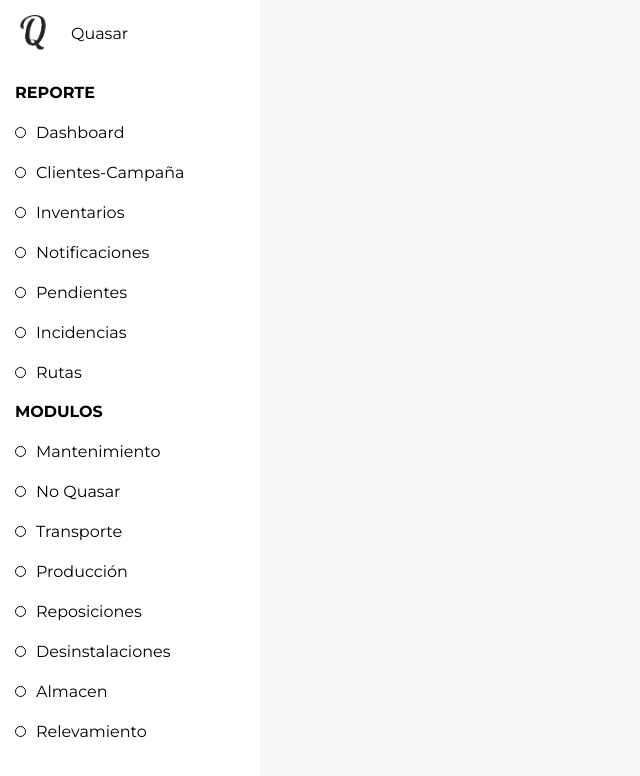
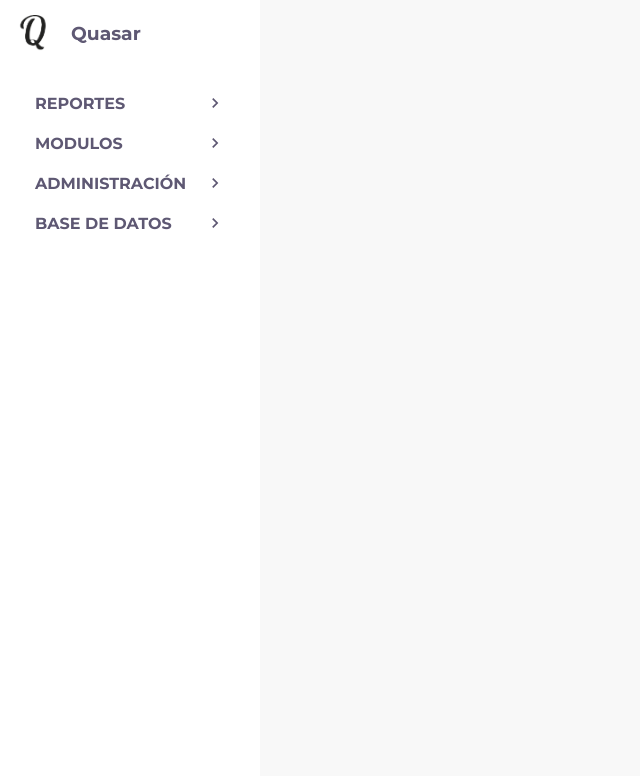
Before and after one commit to JorgeArteagaR3/quasar-menu, a React (Create React App) app: page / in a window 1280 px wide. Shown: the top 776 px of the page, without its empty margins (0-640 px from the left). Built offline with nearby package versions, Linux system fonts and the light colour scheme.

Commit message:
still working on menu

```diff
--- a/package.json
+++ b/package.json
@@ -8,6 +8,7 @@
     "@testing-library/user-event": "^13.5.0",
     "react": "^18.2.0",
     "react-dom": "^18.2.0",
+    "react-icons": "^4.7.1",
     "react-scripts": "5.0.1",
     "web-vitals": "^2.1.4"
   },
--- a/src/App.css
+++ b/src/App.css
@@ -6,13 +6,21 @@
     align-items: center;
     gap: 20px;
     margin-bottom: 2em;
+    color: #5e5873;
 }
 .logo img {
     height: 36px;
 }
+.logo > p {
+    font-weight: bold;
+    color: #5e5873 !important;
+}
 ul {
     list-style: none;
     text-align: initial;
+    display: none;
+    opacity: 0;
+    transition: all 2s;
 }
 .list-item {
     width: 100%;
@@ -23,6 +31,7 @@ ul {
     font-size: 16px;
     cursor: pointer;
     transition: all 0.3s;
+    color: #5e5873;
 }
 .list-item:hover {
     transform: translateX(10px);
@@ -36,7 +45,44 @@ ul {
 }
 .nav-section > p {
     text-align: initial;
-    margin-bottom: 10px;
-    margin-top: 10px;
     font-weight: bold;
+    border-radius: 10px;
+    padding: 10px 20px;
+    display: flex;
+    align-items: center;
+    justify-content: space-between;
+    color: #5e5873;
 }
+.nav-section > p:hover {
+    background: #7367f0;
+    cursor: pointer;
+    color: white;
+}
+.arrow {
+    width: 20px;
+    height: 20px;
+    transition: all 0.4s;
+}
+.arrow-active {
+    transform: rotate(90deg);
+}
+.inactive {
+    display: none;
+    opacity: 0;
+}
+.active {
+    display: block;
+    opacity: 1;
+}
+.icon {
+    height: 20px;
+    width: 20px;
+}
+.nav-section > .section-active {
+    background: #7367f0;
+    color: white;
+}
+.list {
+    display: flex;
+    flex-direction: column;
+}
--- a/src/NavBar.js
+++ b/src/NavBar.js
@@ -1,24 +1,57 @@
-import React from "react";
+import React, { useState } from "react";
 import Logo from "./assets/logo.png";
+import NavSection from "./NavSection";
+import {
+    FiHome,
+    FiBox,
+    FiCalendar,
+    FiShoppingCart,
+    FiUsers,
+    FiCheckCircle,
+    FiPackage,
+} from "react-icons/fi";
+import { MdOutlineInventory2, MdPendingActions } from "react-icons/md";
+import { BiBell, BiCategory } from "react-icons/bi";
+import { RiErrorWarningLine } from "react-icons/ri";
+import { TbRoute } from "react-icons/tb";
+import { BsTools, BsTruck } from "react-icons/bs";
+import { TbBuildingWarehouse } from "react-icons/tb";
+import { FaWarehouse, FaUsers } from "react-icons/fa";
+import { TfiRulerAlt } from "react-icons/tfi";
+import { IoBusinessOutline } from "react-icons/io5";
+
 const NavBar = () => {
     const reportes = [
-        "Dashboard",
-        "Clientes-Campaña",
-        "Inventarios",
-        "Notificaciones",
-        "Pendientes",
-        "Incidencias",
-        "Rutas",
+        { title: "Dashboard", Icon: FiHome },
+        { title: "Inventarios", Icon: MdOutlineInventory2 },
+        { title: "Pendientes", Icon: MdPendingActions },
+        { title: "Incidencias", Icon: RiErrorWarningLine },
+        { title: "Rutas", Icon: TbRoute },
     ];
     const modulos = [
-        "Mantenimiento",
-        "No Quasar",
-        "Transporte",
-        "Producción",
-        "Reposiciones",
-        "Desinstalaciones",
-        "Almacen",
-        "Relevamiento",
+        {
+            title: "Mantenimientos",
+            Icon: BsTools,
+            sublist: ["Lista de Mantenimientos", "Solicitud de Mantenimiento"],
+        },
+        { title: "No Quasar", Icon: TbBuildingWarehouse },
+        { title: "Transporte", Icon: BsTruck },
+        { title: "Producción", Icon: FiBox },
+        { title: "Almacen", Icon: FaWarehouse },
+        { title: "Relevamientos", Icon: TfiRulerAlt },
+    ];
+    const administracion = [
+        { title: "Campañas", Icon: FiCalendar },
+        { title: "Notificaciones", Icon: BiBell },
+    ];
+    const dataBase = [
+        { title: "Tiendas", Icon: FiShoppingCart },
+        { title: "Usuarios", Icon: FiUsers },
+        { title: "Categorias", Icon: BiCategory },
+        { title: "Clientes", Icon: FaUsers },
+        { title: "Motivos y Submotivos", Icon: FiCheckCircle },
+        { title: "Proveedores", Icon: IoBusinessOutline },
+        { title: "Elementos", Icon: FiPackage },
     ];
     return (
         <aside>
@@ -28,28 +61,24 @@ const NavBar = () => {
                         src={Logo}
                         alt="logo"
                     ></img>
-                    <p>Quasar</p>
+                    <h1>Quasar</h1>
                 </div>
-                <div className="nav-section">
-                    <p>REPORTE</p>
-                    <ul>
-                        {reportes.map((item) => (
-                            <li className="list-item">
-                                <div className="circle"></div> {item}
-                            </li>
-                        ))}
-                    </ul>
-                </div>
-                <div className="nav-section">
-                    <p>MODULOS</p>
-                    <ul>
-                        {modulos.map((item) => (
-                            <li className="list-item">
-                                <div className="circle"></div> {item}
-                            </li>
-                        ))}
-                    </ul>
-                </div>
+                <NavSection
+                    title={"REPORTES"}
+                    list={reportes}
+                />
+                <NavSection
+                    title={"MODULOS"}
+                    list={modulos}
+                />
+                <NavSection
+                    title={"ADMINISTRACIÓN"}
+                    list={administracion}
+                />
+                <NavSection
+                    title={"BASE DE DATOS"}
+                    list={dataBase}
+                />
             </nav>
         </aside>
     );
--- /dev/null
+++ b/src/NavSection.js
@@ -0,0 +1,31 @@
+import { useState } from "react";
+import { MdKeyboardArrowRight } from "react-icons/md";
+import SubSection from "./SubSection";
+const NavSection = ({ title, list }) => {
+    const [isSectionOpen, setIsSectionOpen] = useState(false);
+
+    return (
+        <div className="nav-section">
+            <p
+                onClick={() => {
+                    setIsSectionOpen(!isSectionOpen);
+                }}
+                className={isSectionOpen ? "section-active" : ""}
+            >
+                {title}
+                <MdKeyboardArrowRight
+                    className={isSectionOpen ? "arrow arrow-active" : "arrow"}
+                />
+            </p>
+            {isSectionOpen && (
+                <ul className={isSectionOpen && "active"}>
+                    {list.map((item, index) => (
+                        <SubSection item={item} />
+                    ))}
+                </ul>
+            )}
+        </div>
+    );
+};
+
+export default NavSection;
--- /dev/null
+++ b/src/SubSection.js
@@ -0,0 +1,24 @@
+import { useState } from "react";
+
+const SubSection = ({ item }) => {
+    const [isSubListOpen, setIsSubListOpen] = useState(false);
+
+    return (
+        <div className="list">
+            <li
+                className="list-item"
+                onClick={() => {
+                    setIsSubListOpen(!isSubListOpen);
+                }}
+            >
+                <item.Icon className="icon" />
+                {item.title}
+            </li>
+            {item?.sublist?.map((subitem) => (
+                <p className={isSubListOpen ? "" : "inactive"}>{subitem}</p>
+            ))}
+        </div>
+    );
+};
+
+export default SubSection;
--- a/src/index.css
+++ b/src/index.css
@@ -17,6 +17,6 @@ code {
 aside {
     background: white;
     width: 260px;
-    height: 100vh;
+    min-height: 100vh;
     padding: 15px;
 }
```
Also changed, not shown: 1 other file (tests, documents, lock files or other folders).
